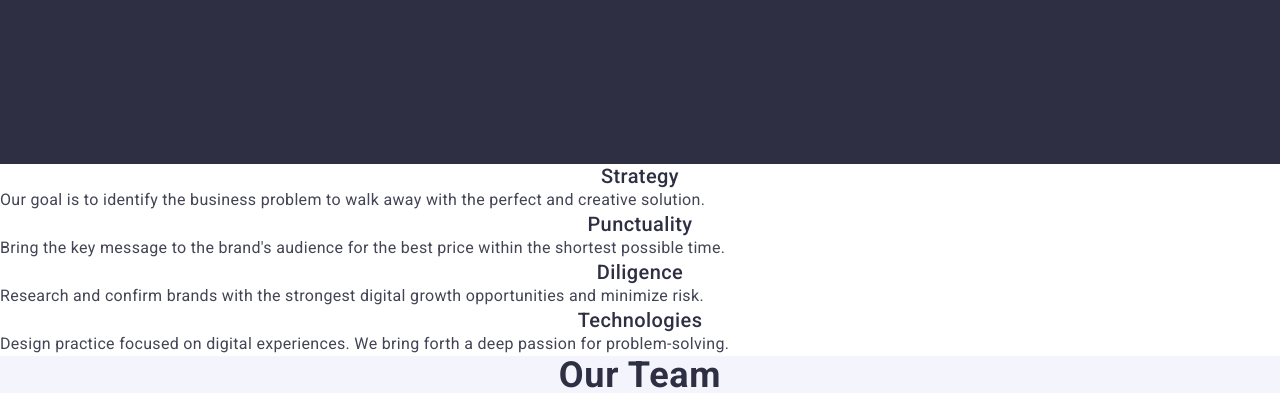
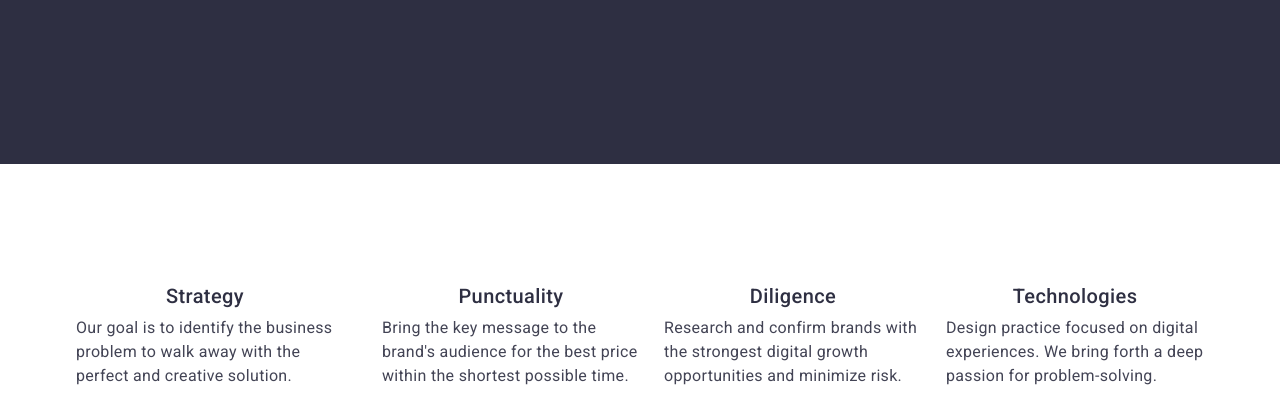
Before and after one commit to liliialuma/goit-markup-hw-03, a plain HTML site: page index.html in a window 1280 px wide. Shown: the part 405-798 px from the top of the page. Drawn offline with nearby package versions, Linux system fonts and the light colour scheme.

Commit message:
index file, css

```diff
--- a/css/styles.css
+++ b/css/styles.css
@@ -180,7 +180,24 @@ a{
 .stong-points{
   background: var(--white);
 }
+
+.strong-points-container{
+  display: flex;
+  align-items: center;
+  padding-top: 120px;
+  padding-bottom: 120px;
+}
+
+.ul-strong-points{
+  display: flex;
+  gap: 24px;
+}
+
+.li-strong-points{
+  width: calc((100% - 72px) / 4);
+}
 .our-strong-points-header{
+  margin-bottom: 8px;
   font-family: var(--font-family);
   font-weight: 500;
   font-size: 20px;
--- a/index.html
+++ b/index.html
@@ -46,24 +46,28 @@
         </section>
 
         <section class="stong-points">
+            <div class="container strong-points-container">
                 <h2 hidden>Our strong points</h2>
-            <ul>
-                <li>
+                <ul class="ul-strong-points">
+                    <li class="li-strong-points">
                         <h3 class="our-strong-points-header">Strategy</h3>
                         <p class="our-strong-points-descr">Our goal is to identify the business problem to walk away with the perfect and creative solution. </p>
                     </li>
-                <li>
+                    <li >
+                    <li class="li-strong-points">
                         <h3 class="our-strong-points-header">Punctuality</h3>
                         <p class="our-strong-points-descr">Bring the key message to the brand's audience for the best price within the shortest possible time.</p>
                     </li>
-                <li>
+                    <li class="li-strong-points">
                         <h3 class="our-strong-points-header">Diligence</h3>
                         <p class="our-strong-points-descr">Research and confirm brands with the strongest digital growth opportunities and minimize risk.</p>
                     </li>
-                <li>
+                    <li class="li-strong-points">
                         <h3 class="our-strong-points-header">Technologies</h3>
                         <p class="our-strong-points-descr">Design practice focused on digital experiences. We bring forth a deep passion for problem-solving.</p></li>
                 </ul>
+            </div>
+
         </section>
 
         <section class="section-over-team">
```
Lines whose indentation alone changed are shown as unchanged.
